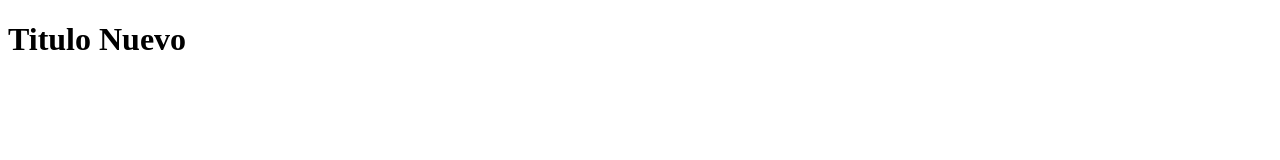
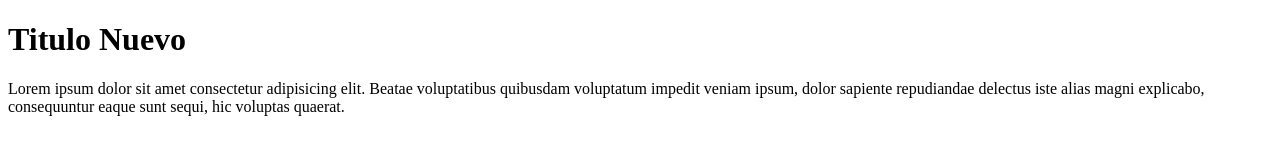
Before and after one commit to martinpuyo/hello-world, a plain HTML site: page index.html in a window 1280 px wide. Drawn offline with Linux system fonts and the light colour scheme.

Commit message:
se agrego texto

```diff
--- a/index.html
+++ b/index.html
@@ -8,5 +8,6 @@
 </head>
 <body>
     <h1>Titulo Nuevo</h1>
+    <p>Lorem ipsum dolor sit amet consectetur adipisicing elit. Beatae voluptatibus quibusdam voluptatum impedit veniam ipsum, dolor sapiente repudiandae delectus iste alias magni explicabo, consequuntur eaque sunt sequi, hic voluptas quaerat.</p>
 </body>
 </html>
```
